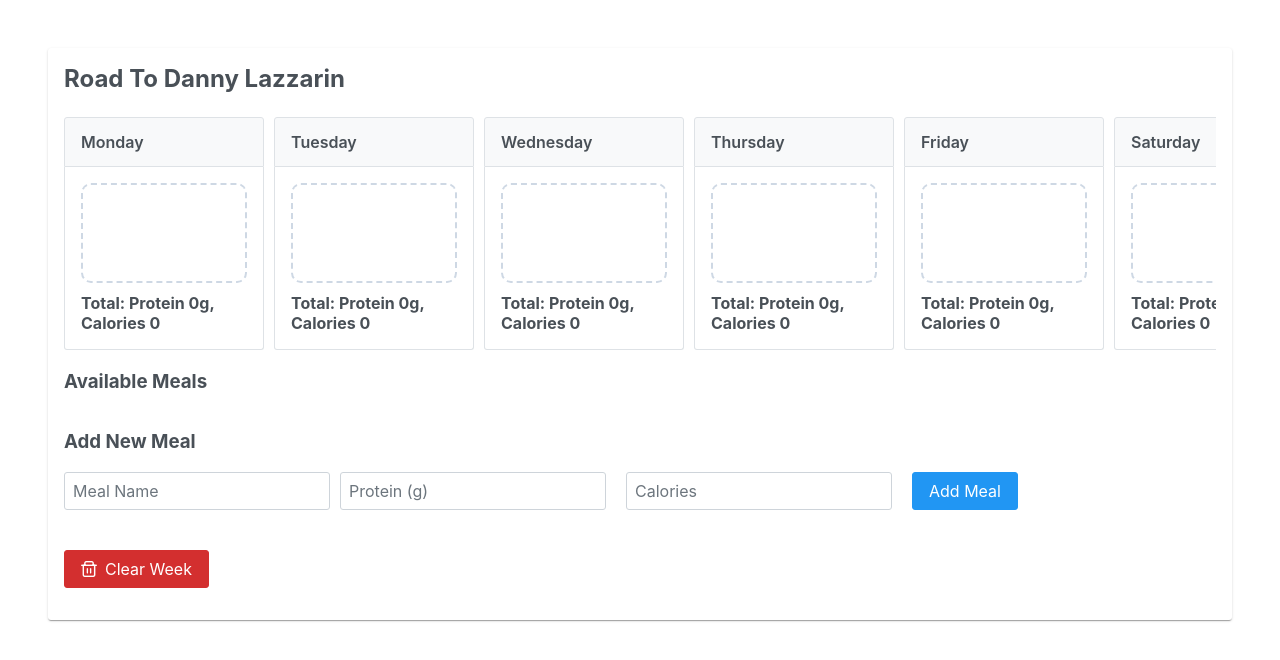
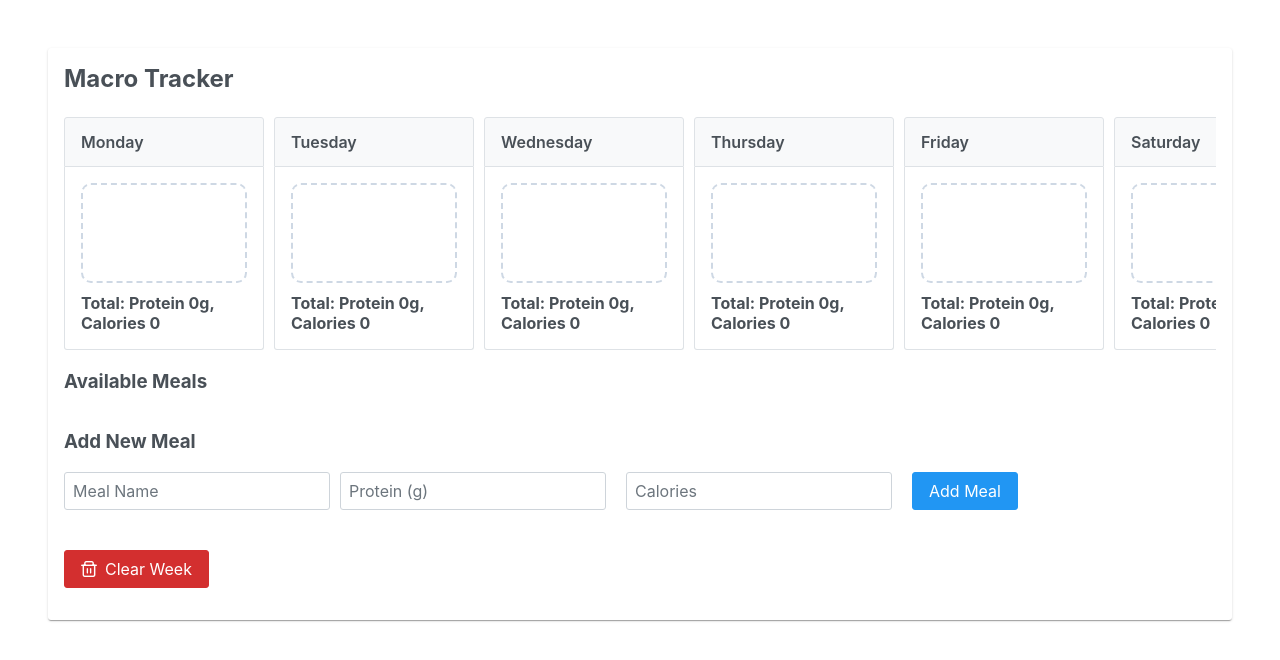
Before and after one commit to BradPerbs/Macro-Calculator, a Vue app: page / in a window 1280 px wide. Shown: the top 660 px of the page. Built offline with nearby package versions, Linux system fonts and the light colour scheme.

Commit message:
title fix

```diff
--- a/src/App.vue
+++ b/src/App.vue
@@ -2,7 +2,7 @@
   <div id="app">
     <Card>
       <template #title>
-        Road To Danny Lazzarin
+        Macro Tracker
       </template>
       <template #content>
         <WeekView />
```
